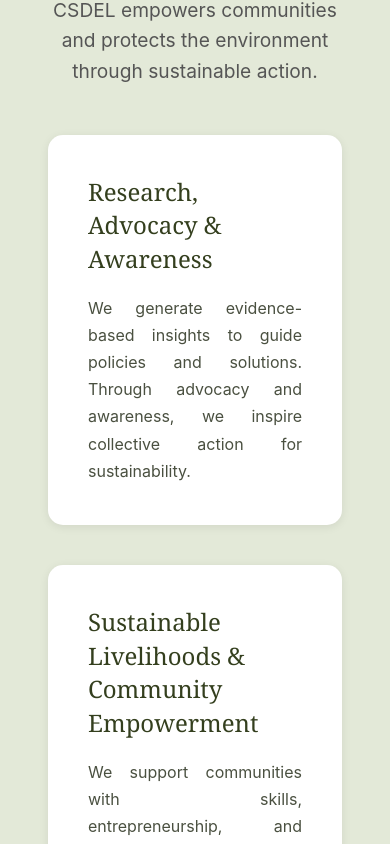
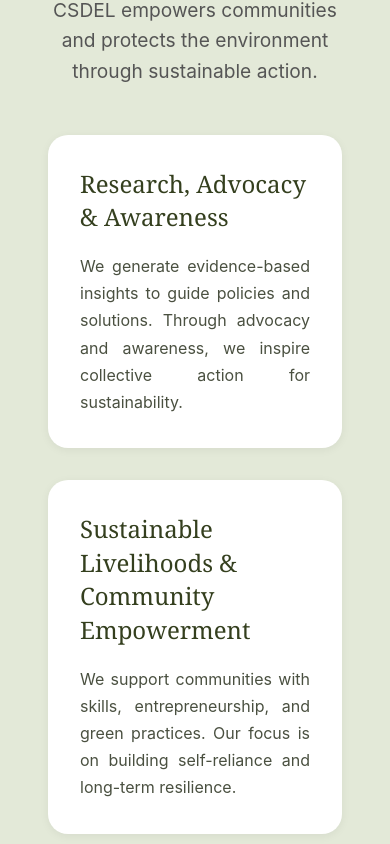
Before and after one commit to ramakrishnasambari/csdel, a React (Create React App) app: page / in a window 390 px wide. Shown: the part 4091-4935 px from the top of the page. Built offline with nearby package versions, Linux system fonts and the light colour scheme; the HTML template or start-up script is replaced by a standard one; a web font is replaced by a local one.

Commit message:
Fix logo paths for GitHub Pages, update What We Do cards layout

```diff
--- a/src/components/Footer.js
+++ b/src/components/Footer.js
@@ -30,7 +30,7 @@
       <div className="footer-container">
         <div className="footer-column footer-about">
           <div className="footer-logo">
-            <img src="/images/logo.png" alt="CSDEL Logo" />
+            <img src={process.env.PUBLIC_URL + '/images/logo.png'} alt="CSDEL Logo" />
           </div>
           <p className="footer-description">
             <strong>CSDEL - Council for Sustainability, Development Environment and Livelihood</strong> drives impact through purpose, equity, and action, uniting experts and volunteers to transform our planet.
--- a/src/components/Header.js
+++ b/src/components/Header.js
@@ -32,7 +32,7 @@
     <header className={`header ${isScrolled ? 'scrolled' : ''}`}>
       <div className="header-container">
         <div className="logo">
-          <img src="/images/logo.png" alt="CSDEL Logo" />
+          <img src={process.env.PUBLIC_URL + '/images/logo.png'} alt="CSDEL Logo" />
         </div>
 
         <button
--- a/src/components/Section.css
+++ b/src/components/Section.css
@@ -87,16 +87,16 @@
 /* Activities Grid */
 .activities-grid {
   display: grid;
-  grid-template-columns: repeat(auto-fit, minmax(350px, 1fr));
-  gap: 2.5rem;
+  grid-template-columns: repeat(3, 1fr);
+  gap: 2rem;
   margin-top: 3rem;
 }
 
 .activity-card {
   background: white;
-  padding: 2.5rem;
-  border-radius: 15px;
-  box-shadow: 0 2px 10px rgba(0, 0, 0, 0.08);
+  padding: 2rem;
+  border-radius: 20px;
+  box-shadow: 0 2px 10px rgba(0, 0, 0, 0.06);
   transition: transform 0.3s ease, box-shadow 0.3s ease;
 }
 
@@ -336,6 +336,12 @@
 }
 
 /* Responsive Design */
+@media (max-width: 1024px) {
+  .activities-grid {
+    grid-template-columns: repeat(2, 1fr);
+  }
+}
+
 @media (max-width: 768px) {
   .section {
     padding: 3rem 1rem;
```
